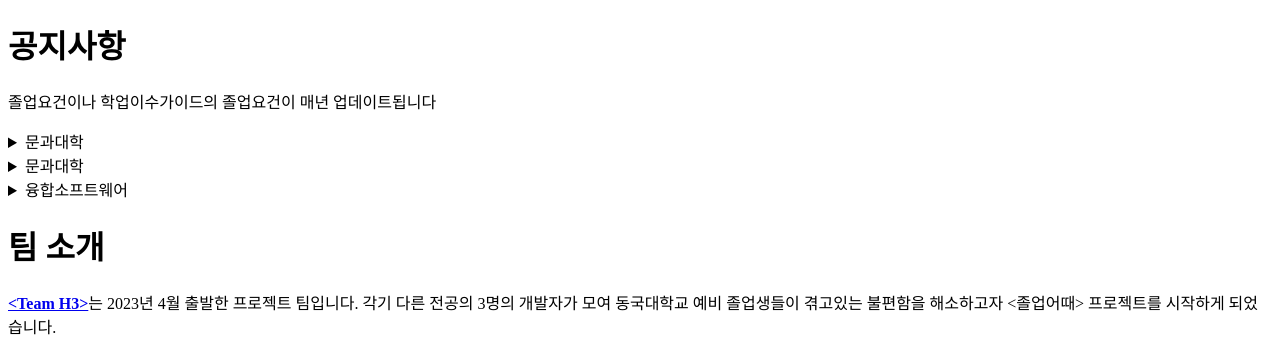
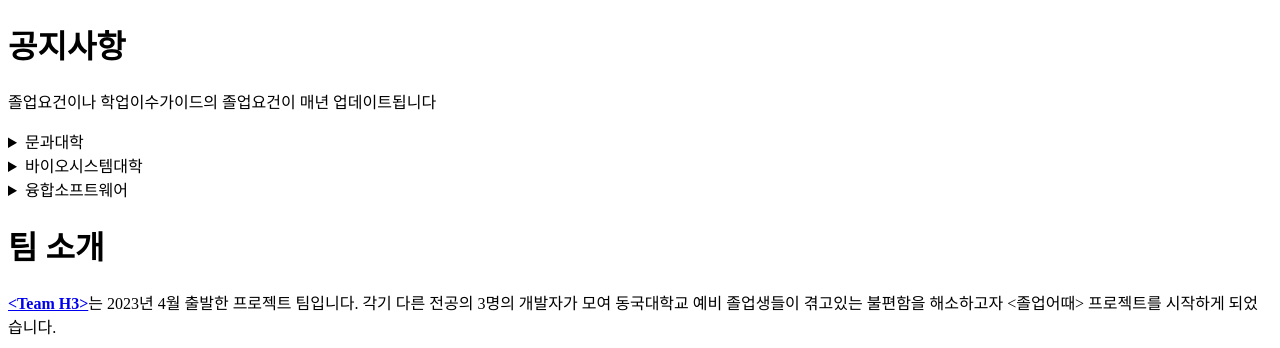
Before and after one commit to CSID-DGU/2023-1-OSSProj-H3-1, a Java web app: template src/main/webapp/WEB-INF/views/board/board.jsp in a window 1280 px wide. Shown: the top 348 px of the page. Run offline with Spring Boot 4, a stand-in JSP engine, Linux system fonts and the light colour scheme; the template is opened without the code that fills it, so the values that code supplies are empty; the project's own start-up code is not run, and a stand-in starts its controllers and pages.

Commit message:
중복 내용 수정

```diff
--- a/src/main/webapp/WEB-INF/views/board/board.jsp
+++ b/src/main/webapp/WEB-INF/views/board/board.jsp
@@ -18,9 +18,9 @@ pageEncoding="UTF-8"%>
           </ul>
         </details>
         <details>
-          <summary>문과대학</summary>
+          <summary>바이오시스템대학</summary>
           <ul>
-            <li>2022년도부터 전공 전문/기초의 구분이 폐지되었습니다</li>
+            <li>2022년도부터 바이오시스템대학 소속 학생도 서울캠퍼스에서 열리는 공통교양 수업을 수강할 수 있습니다</li>
           </ul>
         </details>
         <details>
```
